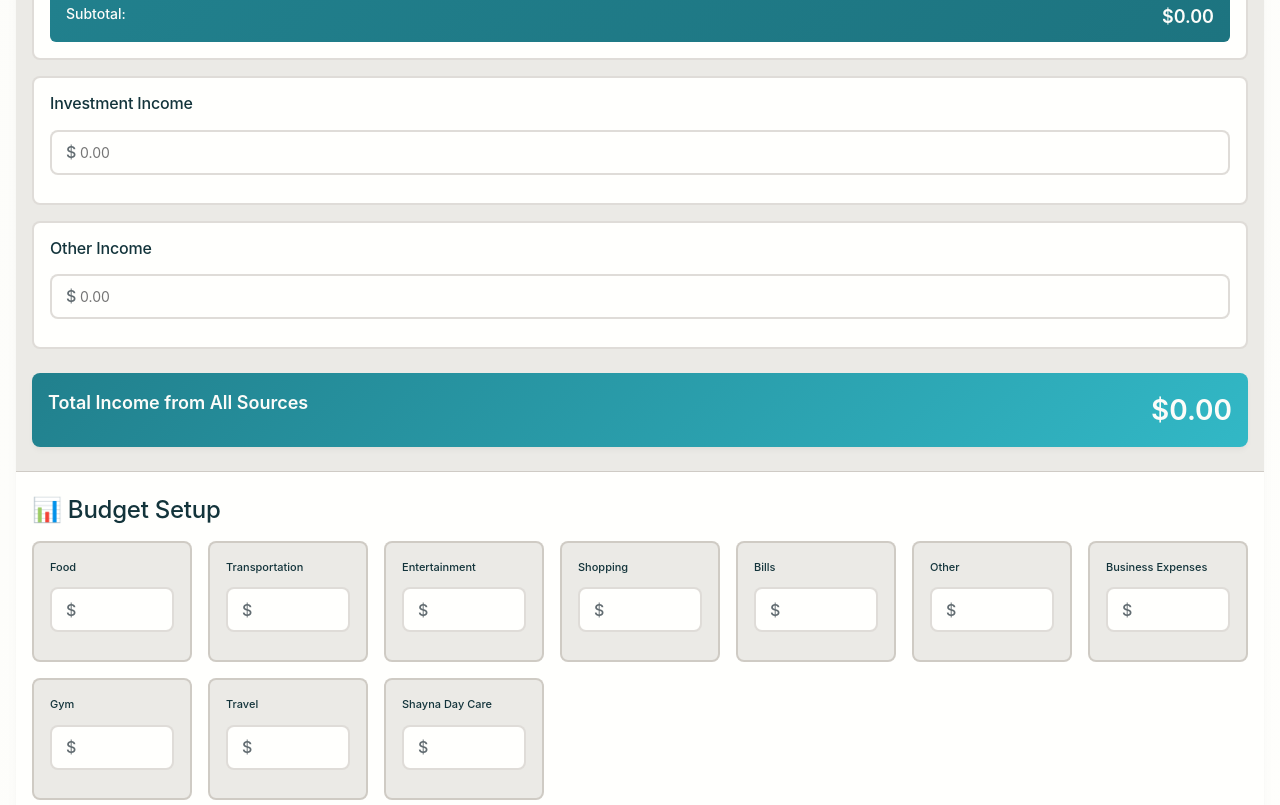
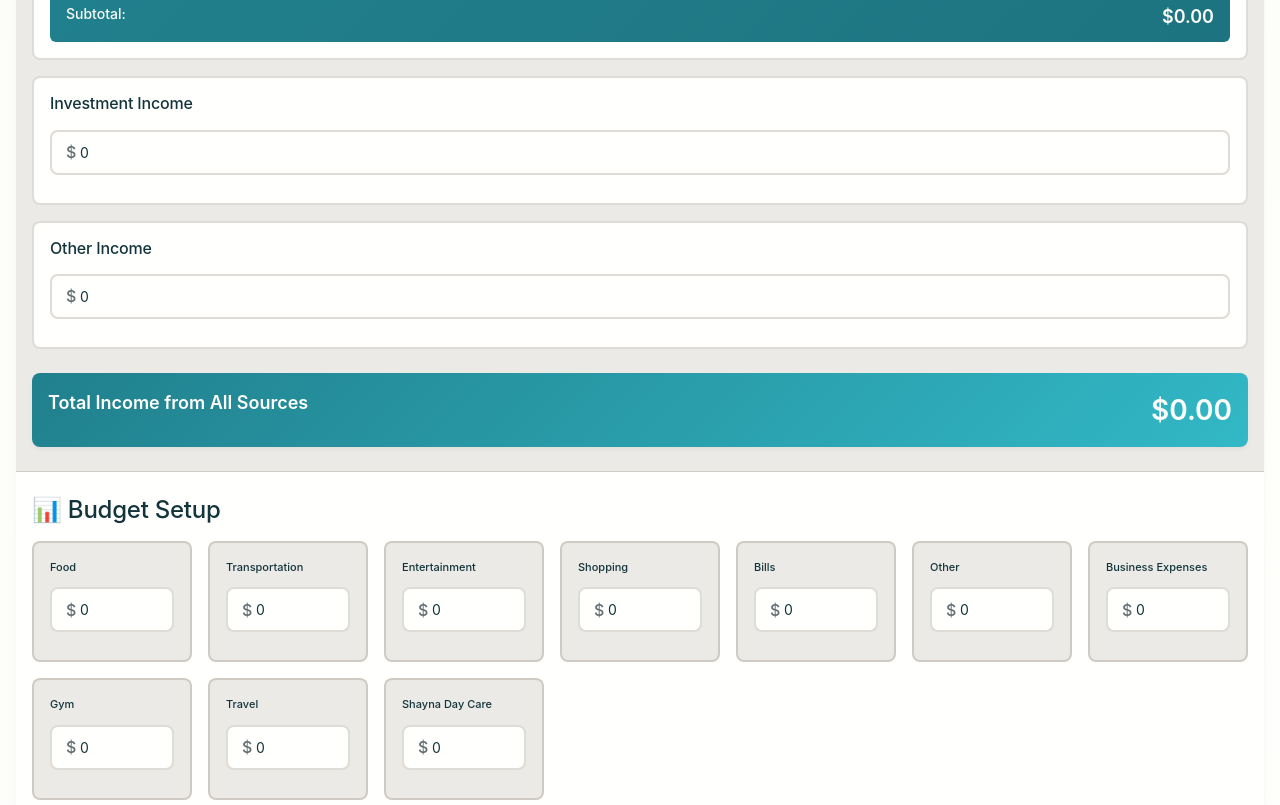
Before and after one commit to S-S-6Figures/Sahils-Expense-Tracker, a plain HTML site: page index.html in a window 1280 px wide. Shown: the part 1095-1900 px from the top of the page. Drawn offline with nearby package versions, Linux system fonts and the light colour scheme; a web font is replaced by a local one.

Commit message:
Set default value for income and budget inputs
Added default value of 0 to income and budget inputs.

```diff
--- a/index.html
+++ b/index.html
@@ -66,7 +66,7 @@
 <div class="overview-card income-card">
 <div class="card-header">Monthly Income</div>
 <div class="currency-input-wrapper">
-<input type="number" id="monthly-income" class="currency-input" min="0" step="0.01" placeholder="0.00">
+<input type="number" id="monthly-income" class="currency-input" min="0" step="0.01" placeholder="0.00" value="0">
 </div>
 <button class="btn btn-primary btn-sm" id="save-income-btn">Save Income</button>
 <div class="income-display" id="income-display">$0.00</div>
@@ -113,14 +113,14 @@
 <div class="income-subsection">
 <h3>Investment Income</h3>
 <div class="currency-input-wrapper">
-<input type="number" id="investment-income" class="currency-input income-input" min="0" step="0.01" placeholder="0.00">
+<input type="number" id="investment-income" class="currency-input income-input" min="0" step="0.01" placeholder="0.00" value="0">
 </div>
 </div>
 
 <div class="income-subsection">
 <h3>Other Income</h3>
 <div class="currency-input-wrapper">
-<input type="number" id="other-income" class="currency-input income-input" min="0" step="0.01" placeholder="0.00">
+<input type="number" id="other-income" class="currency-input income-input" min="0" step="0.01" placeholder="0.00" value="0">
 </div>
 </div>
 
@@ -139,61 +139,61 @@
 <div class="budget-item">
 <label>Food</label>
 <div class="currency-input-wrapper">
-<input type="number" id="budget-food" class="currency-input budget-input" min="0" step="0.01">
+<input type="number" id="budget-food" class="currency-input budget-input" min="0" step="0.01" value="0">
 </div>
 </div>
 <div class="budget-item">
 <label>Transportation</label>
 <div class="currency-input-wrapper">
-<input type="number" id="budget-transportation" class="currency-input budget-input" min="0" step="0.01">
+<input type="number" id="budget-transportation" class="currency-input budget-input" min="0" step="0.01" value="0">
 </div>
 </div>
 <div class="budget-item">
 <label>Entertainment</label>
 <div class="currency-input-wrapper">
-<input type="number" id="budget-entertainment" class="currency-input budget-input" min="0" step="0.01">
+<input type="number" id="budget-entertainment" class="currency-input budget-input" min="0" step="0.01" value="0">
 </div>
 </div>
 <div class="budget-item">
 <label>Shopping</label>
 <div class="currency-input-wrapper">
-<input type="number" id="budget-shopping" class="currency-input budget-input" min="0" step="0.01">
+<input type="number" id="budget-shopping" class="currency-input budget-input" min="0" step="0.01" value="0">
 </div>
 </div>
 <div class="budget-item">
 <label>Bills</label>
 <div class="currency-input-wrapper">
-<input type="number" id="budget-bills" class="currency-input budget-input" min="0" step="0.01">
+<input type="number" id="budget-bills" class="currency-input budget-input" min="0" step="0.01" value="0">
 </div>
 </div>
 <div class="budget-item">
 <label>Other</label>
 <div class="currency-input-wrapper">
-<input type="number" id="budget-other" class="currency-input budget-input" min="0" step="0.01">
+<input type="number" id="budget-other" class="currency-input budget-input" min="0" step="0.01" value="0">
 </div>
 </div>
 <div class="budget-item">
 <label>Business Expenses</label>
 <div class="currency-input-wrapper">
-<input type="number" id="budget-business" class="currency-input budget-input" min="0" step="0.01">
+<input type="number" id="budget-business" class="currency-input budget-input" min="0" step="0.01" value="0">
 </div>
 </div>
 <div class="budget-item">
 <label>Gym</label>
 <div class="currency-input-wrapper">
-<input type="number" id="budget-gym" class="currency-input budget-input" min="0" step="0.01">
+<input type="number" id="budget-gym" class="currency-input budget-input" min="0" step="0.01" value="0">
 </div>
 </div>
 <div class="budget-item">
 <label>Travel</label>
 <div class="currency-input-wrapper">
-<input type="number" id="budget-travel" class="currency-input budget-input" min="0" step="0.01">
+<input type="number" id="budget-travel" class="currency-input budget-input" min="0" step="0.01" value="0">
 </div>
 </div>
 <div class="budget-item">
 <label>Shayna Day Care</label>
 <div class="currency-input-wrapper">
-<input type="number" id="budget-daycare" class="currency-input budget-input" min="0" step="0.01">
+<input type="number" id="budget-daycare" class="currency-input budget-input" min="0" step="0.01" value="0">
 </div>
 </div>
 </div>
```
